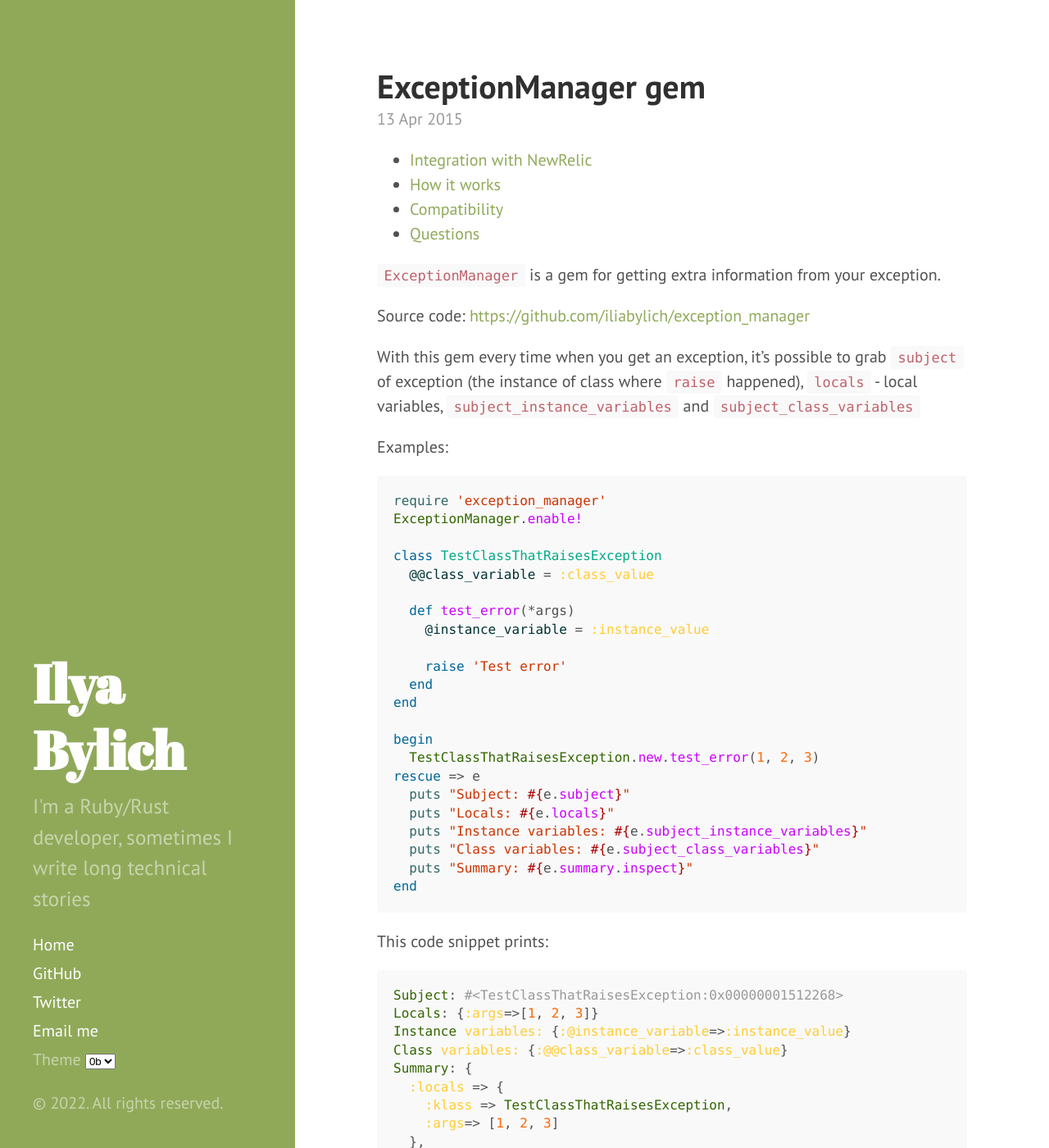
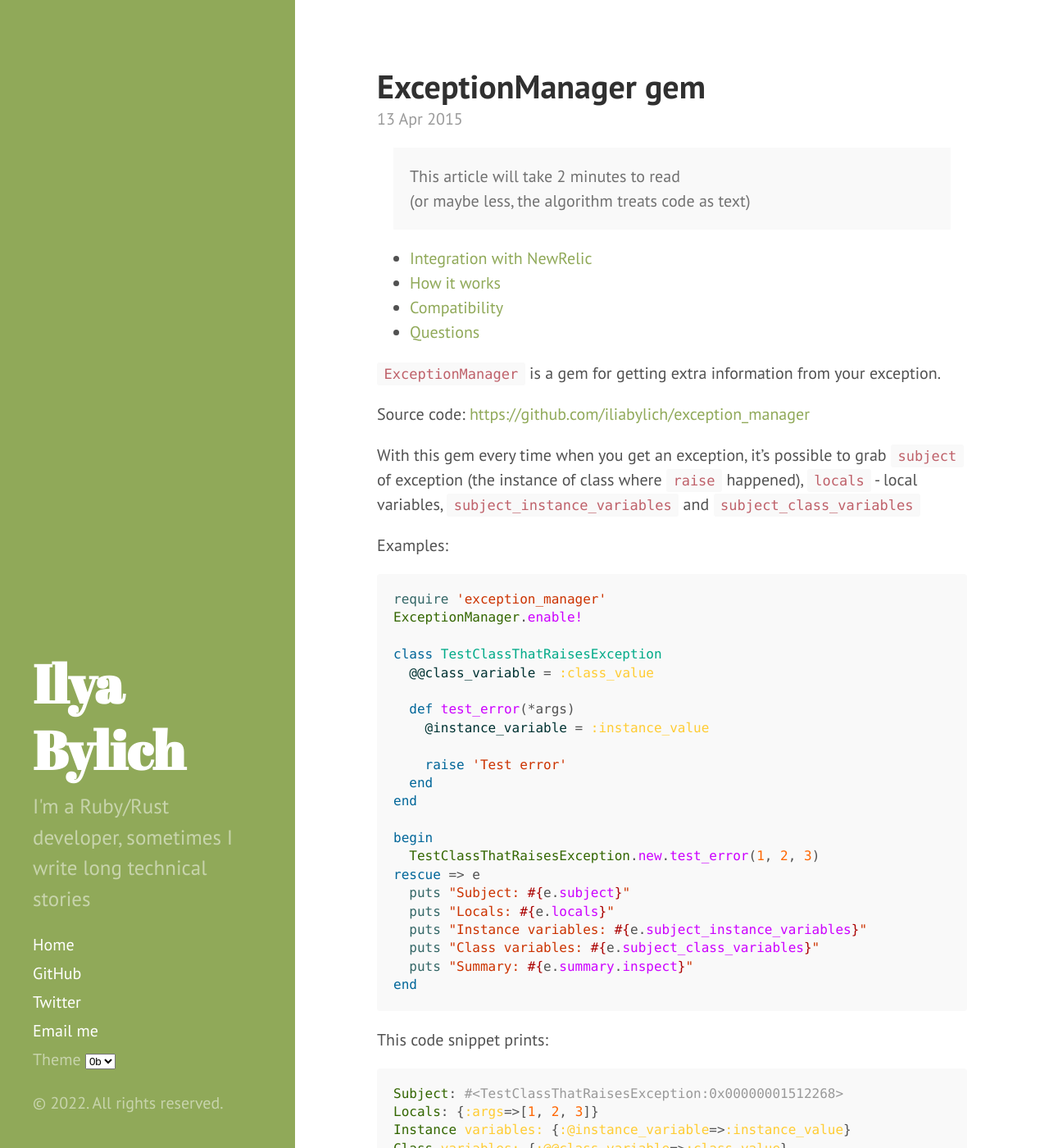
Before and after one commit to iliabylich/iliabylich.github.io, a Jekyll site: the page built from _posts/2015-04-14-exception-manager-gem.markdown, in a window 1280 px wide and 1400 px high. Shown: the whole window at 82% size. Built offline with Jekyll 4.4.1, drawn with Linux system fonts in a browser that asks for light colours; comment, search, counter and statistics services are not loaded; the table of contents is made by our own code.

Commit message:
show approximate reading time for each article

```diff
--- /dev/null
+++ b/_includes/read-time.html
@@ -0,0 +1,5 @@
+<div class="reading-time" title="Estimated read time">
+  This article will take {{ content | number_of_words | divided_by:270 }} minutes to read
+  <br />
+  (or maybe less, the algorithm treats code as text)
+</div>
--- a/_layouts/post.html
+++ b/_layouts/post.html
@@ -5,6 +5,8 @@ layout: default
 <div class="post">
   <h1 class="post-title">{{ page.title }}</h1>
   <span class="post-date">{{ page.date | date_to_string }}</span>
+
+  {% include read-time.html %}
 
   <div id="table-of-contents">
     {{ content | toc_only }}
--- a/public/css/poole.css
+++ b/public/css/poole.css
@@ -278,6 +278,14 @@ tbody tr:nth-child(odd) th {
   background-color: #f9f9f9;
 }
 
+.reading-time {
+  margin-bottom: 1rem;
+  padding: 1rem;
+  margin: 1rem;
+  color: #717171;
+  background-color: #f9f9f9;
+}
+
 
 /*
  * Container
```
